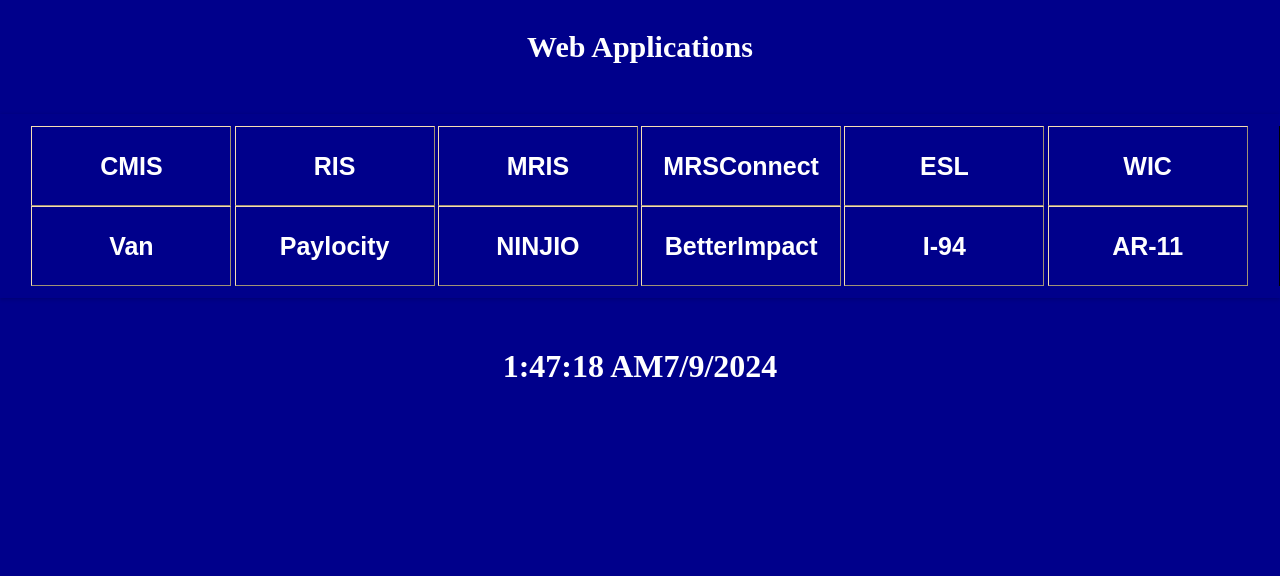
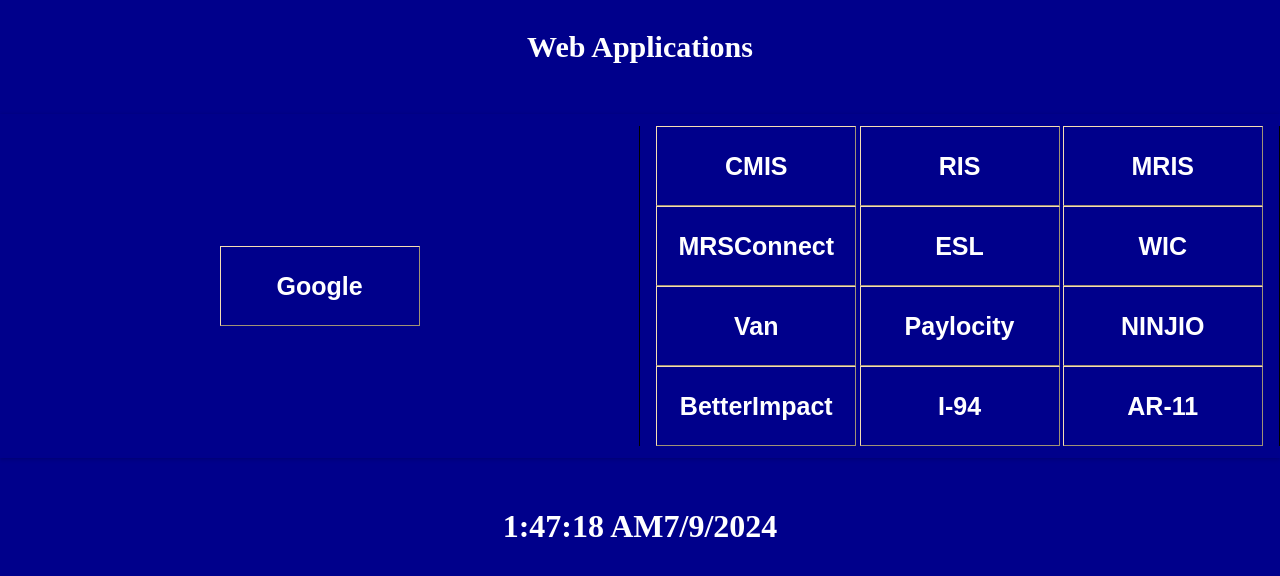
Before and after one commit to HashmatullahArwin/mywebappshome, a plain HTML site: page index.html in a window 1280 px wide. Drawn offline with Linux system fonts and the light colour scheme.

Commit message:
Update index.html

```diff
--- a/index.html
+++ b/index.html
@@ -11,6 +11,9 @@
   <div class="table-box">
 
   <div class="table-row">
+     <div class="table-cell">
+      <a href="https://www.google.com/" target="_blank"><button class="btn">Google</button></a>
+    </div>
     <div class="table-cell">
       <a href="https://ccdoccmis.org" target="_blank"><button class="btn">CMIS</button></a>
       <a href="https://ris.ncdhhs.gov/?AspxAutoDetectCookieSupport=1" target="_blank"><button class="btn">RIS</button></a>
```
